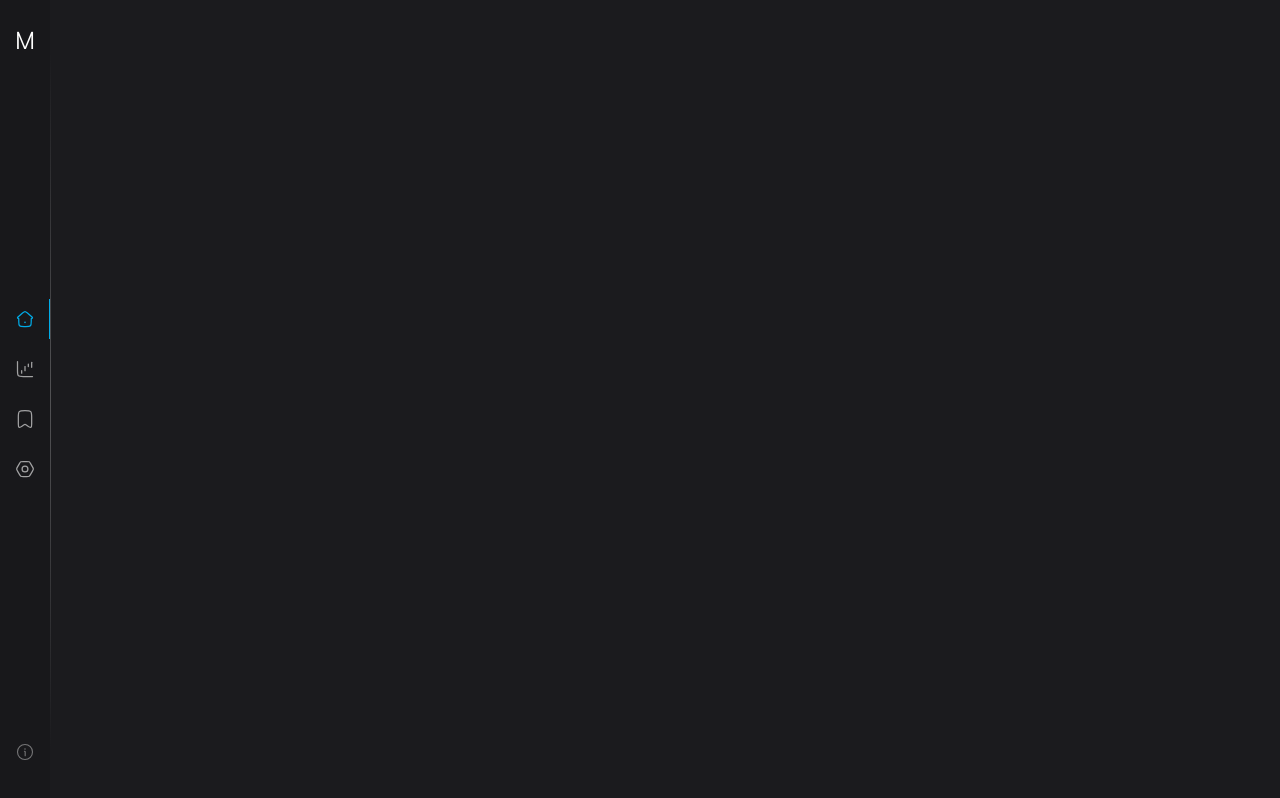
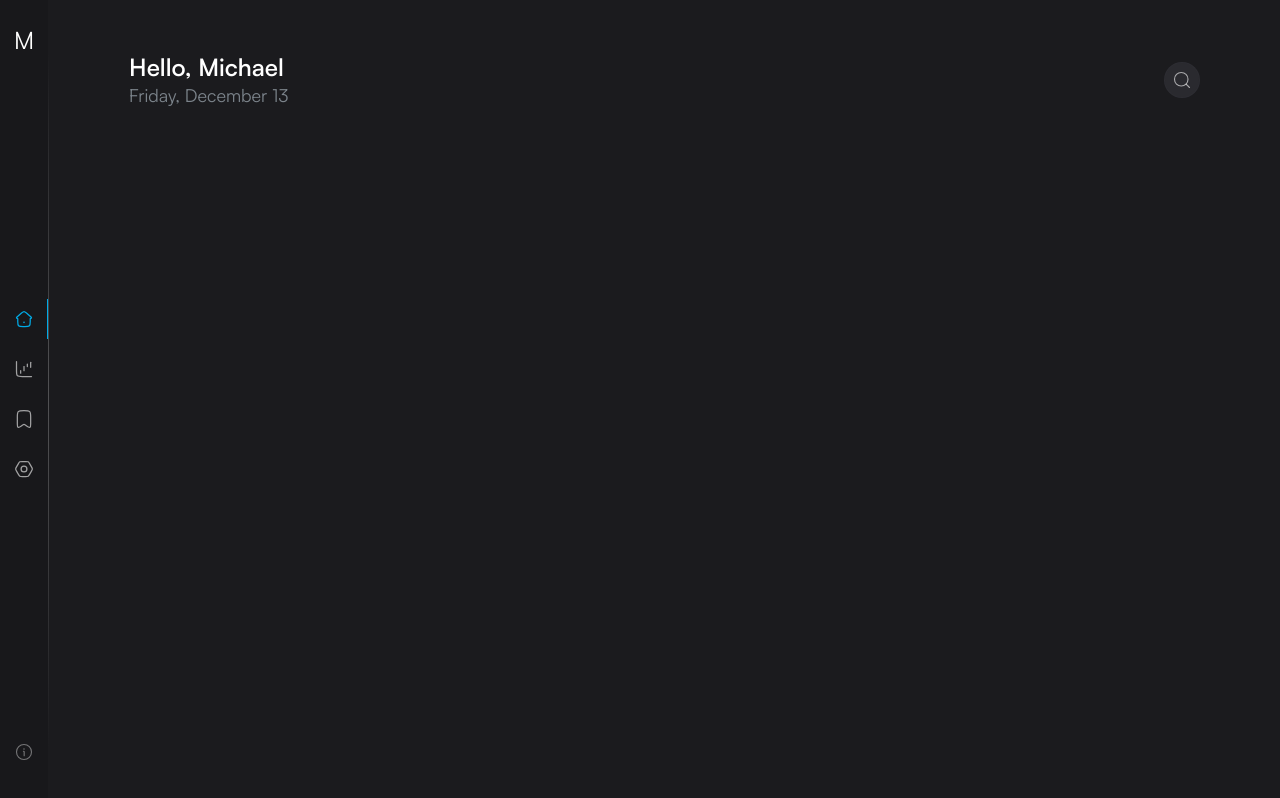
Before and after one commit to MichaelMkrtch/meridian, a SvelteKit app: page / in a window 1280 px wide. Built offline with nearby package versions, Linux system fonts and the light colour scheme.

Commit message:
feat: add header and improve tooltip modularity

```diff
--- a/package.json
+++ b/package.json
@@ -37,8 +37,6 @@
 		"vite": "^6.0.0"
 	},
 	"dependencies": {
-		"d3-array": "^3.2.4",
-		"d3-scale": "^4.0.2",
 		"layerchart": "^0.60.0"
 	}
 }
--- /dev/null
+++ b/src/lib/components/icons/SearchIcon.svelte
@@ -0,0 +1,26 @@
+<script lang="ts">
+	let { classes } = $props();
+</script>
+
+<svg
+	xmlns="http://www.w3.org/2000/svg"
+	viewBox="0 0 24 24"
+	width="1em"
+	height="1em"
+	fill="none"
+	class={classes}
+>
+	<path
+		d="M17.5 17.5L22 22"
+		stroke="currentColor"
+		stroke-width="1.5"
+		stroke-linecap="round"
+		stroke-linejoin="round"
+	/>
+	<path
+		d="M20 11C20 6.02944 15.9706 2 11 2C6.02944 2 2 6.02944 2 11C2 15.9706 6.02944 20 11 20C15.9706 20 20 15.9706 20 11Z"
+		stroke="currentColor"
+		stroke-width="1.5"
+		stroke-linejoin="round"
+	/>
+</svg>
--- /dev/null
+++ b/src/lib/components/ui/Header.svelte
@@ -0,0 +1,28 @@
+<script lang="ts">
+	import SearchIcon from '../icons/SearchIcon.svelte';
+	import Tooltip from './tooltip/Tooltip.svelte';
+
+	let { title } = $props();
+
+	const options: Intl.DateTimeFormatOptions = {
+		weekday: 'long',
+		month: 'long',
+		day: 'numeric'
+	};
+
+	const fullDate = new Intl.DateTimeFormat('en-US', options).format();
+</script>
+
+<header class="flex h-36 items-center justify-between p-20">
+	<div class="flex flex-col">
+		<h1 class="-mb-0.5 text-2xl font-semibold">{title}</h1>
+		<p class="text-lg text-[#868F97]/90">{fullDate}</p>
+	</div>
+	<Tooltip content="Search" side="bottom" sideOffset={10} key1="/">
+		<span
+			class="ease block size-9 cursor-pointer rounded-full border border-black-500/20 bg-black-500/50 p-2 text-white/60 transition-colors duration-200 hover:border-black-500/30 hover:bg-black-500/70 hover:text-white/90"
+		>
+			<SearchIcon classes="w-[18px] h-[18px]" />
+		</span>
+	</Tooltip>
+</header>
--- a/src/lib/components/Sidebar.svelte
+++ b/src/lib/components/ui/Sidebar.svelte
@@ -1,13 +1,13 @@
 <script lang="ts">
-	import MetricsIcon from './icons/MetricsIcon.svelte';
-	import HomeIcon from './icons/HomeIcon.svelte';
-	import PreferencesIcon from './icons/PreferencesIcon.svelte';
-	import WatchlistIcon from './icons/WatchlistIcon.svelte';
-	import Tooltip from './ui/tooltip/Tooltip.svelte';
+	import MetricsIcon from '../icons/MetricsIcon.svelte';
+	import HomeIcon from '../icons/HomeIcon.svelte';
+	import PreferencesIcon from '../icons/PreferencesIcon.svelte';
+	import WatchlistIcon from '../icons/WatchlistIcon.svelte';
+	import Tooltip from './tooltip/Tooltip.svelte';
 	import { handleKeyDown, handleKeyUp } from '$lib/shortcuts.svelte';
 	import { page } from '$app/stores';
 	import { derived } from 'svelte/store';
-	import InfoIcon from './icons/InfoIcon.svelte';
+	import InfoIcon from '../icons/InfoIcon.svelte';
 
 	const currentLink = derived(page, ($page) => {
 		const path = $page.url.pathname;
@@ -41,7 +41,7 @@
 
 <svelte:window onkeydown={handleKeyDown} onkeyup={handleKeyUp} />
 
-<section class="z-50 flex h-full w-[51px] bg-gradient-highlight pr-[1px]">
+<nav class="z-50 flex h-full w-[51px] bg-gradient-highlight pr-[1px]">
 	<div
 		class="relative top-0 flex h-full w-full flex-col items-center justify-between bg-black-900 pb-8 pt-6"
 	>
@@ -59,7 +59,7 @@
 
 			{#each tabs as tab (tab.id)}
 				<span class="mb-2.5 block h-10">
-					<Tooltip content={tab.name} key1={tab.key1} key2={tab.key2}>
+					<Tooltip content={tab.name} side="right" key1={tab.key1} key2={tab.key2}>
 						<a
 							href={tab.href}
 							class:text-blue-400={$currentLink === tab.id}
@@ -71,10 +71,10 @@
 				</span>
 			{/each}
 		</div>
-		<span class="ease text-white/40 transition-colors duration-200 hover:text-white/60">
-			<Tooltip content="Latest updates">
+		<span class="ease text-white/40 transition-colors delay-75 duration-200 hover:text-white/60">
+			<Tooltip content="Latest updates" side="right">
 				<InfoIcon classes="w-[18px] h-5" />
 			</Tooltip>
 		</span>
 	</div>
-</section>
+</nav>
--- a/src/lib/components/ui/tooltip/Tooltip.svelte
+++ b/src/lib/components/ui/tooltip/Tooltip.svelte
@@ -4,12 +4,14 @@
 
 	type TooltipProps = {
 		content: string;
+		side: 'top' | 'right' | 'bottom' | 'left';
+		sideOffset?: number;
 		key1?: string;
 		key2?: string;
 		children: Snippet;
 	};
 
-	let { content, key1, key2, children }: TooltipProps = $props();
+	let { content, side, key1, key2, children, sideOffset = 25 }: TooltipProps = $props();
 </script>
 
 <Tooltip.Provider>
@@ -17,14 +19,16 @@
 		<Tooltip.Trigger>
 			{@render children()}
 		</Tooltip.Trigger>
-		<Tooltip.Content side="right" sideOffset={25}>
+		<Tooltip.Content {side} {sideOffset}>
 			<p class="text-[13px] tracking-wide">
 				{content}
-				{#if key1 && key2}
-					<span class="pl-3.5"></span>
-					<span class="bg-black-500/40 rounded px-1 py-[1px] text-xs">{key1}</span>
+				{#if key1}
+					<span class:pl-3.5={key1 && key2} class:pl-1={key1 && !key2}></span>
+					<span class="rounded bg-black-500/40 px-1 py-[1px] text-xs">{key1}</span>
+				{/if}
+				{#if key2}
 					then
-					<span class="bg-black-500/40 rounded px-1 py-[1px] text-xs">{key2}</span>
+					<span class="rounded bg-black-500/40 px-1 py-[1px] text-xs">{key2}</span>
 				{/if}
 			</p>
 		</Tooltip.Content>
--- a/src/lib/components/ui/tooltip/tooltip-content.svelte
+++ b/src/lib/components/ui/tooltip/tooltip-content.svelte
@@ -14,7 +14,7 @@
 	bind:ref
 	{sideOffset}
 	class={cn(
-		'bg-primary/50 text-primary-foreground animate-in fade-in-0 zoom-in-95 data-[state=closed]:animate-out data-[state=closed]:fade-out-0 data-[state=closed]:zoom-out-95 data-[side=bottom]:slide-in-from-top-2 data-[side=left]:slide-in-from-right-2 data-[side=right]:slide-in-from-left-2 data-[side=top]:slide-in-from-bottom-2 z-50 overflow-hidden rounded-md px-3 py-1.5 text-xs backdrop-blur-md',
+		'animate-in fade-in-0 zoom-in-95 data-[state=closed]:animate-out data-[state=closed]:fade-out-0 data-[state=closed]:zoom-out-95 data-[side=bottom]:slide-in-from-top-2 data-[side=left]:slide-in-from-right-2 data-[side=right]:slide-in-from-left-2 data-[side=top]:slide-in-from-bottom-2 z-50 overflow-hidden rounded-md border border-neutral-800/65 bg-primary/50 px-3 py-1.5 text-xs text-primary-foreground backdrop-blur-md',
 		className
 	)}
 	{...restProps}
--- a/src/routes/+layout.svelte
+++ b/src/routes/+layout.svelte
@@ -1,5 +1,5 @@
 <script lang="ts">
-	import Sidebar from '$lib/components/Sidebar.svelte';
+	import Sidebar from '$lib/components/ui/Sidebar.svelte';
 	import '../app.css';
 	let { children } = $props();
 </script>
--- a/src/routes/+page.svelte
+++ b/src/routes/+page.svelte
@@ -1,3 +1,12 @@
+<script>
+	import Header from '$lib/components/ui/Header.svelte';
+</script>
+
 <svelte:head>
 	<title>Meridian</title>
 </svelte:head>
+
+<div class="mx-auto h-full w-full max-w-[1350px]">
+	<Header title="Hello, Michael" />
+	<main></main>
+</div>
```
Also changed, not shown: 1 other file (tests, documents, lock files or other folders).
